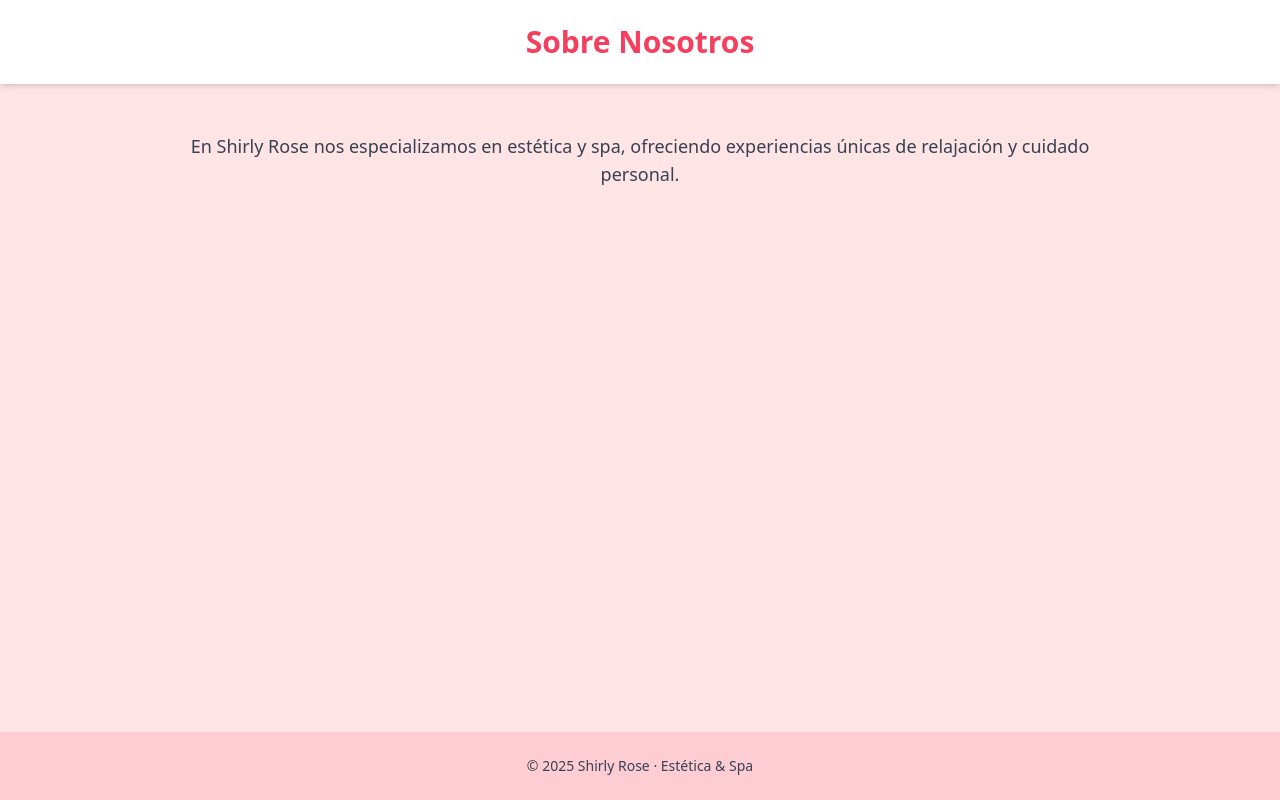
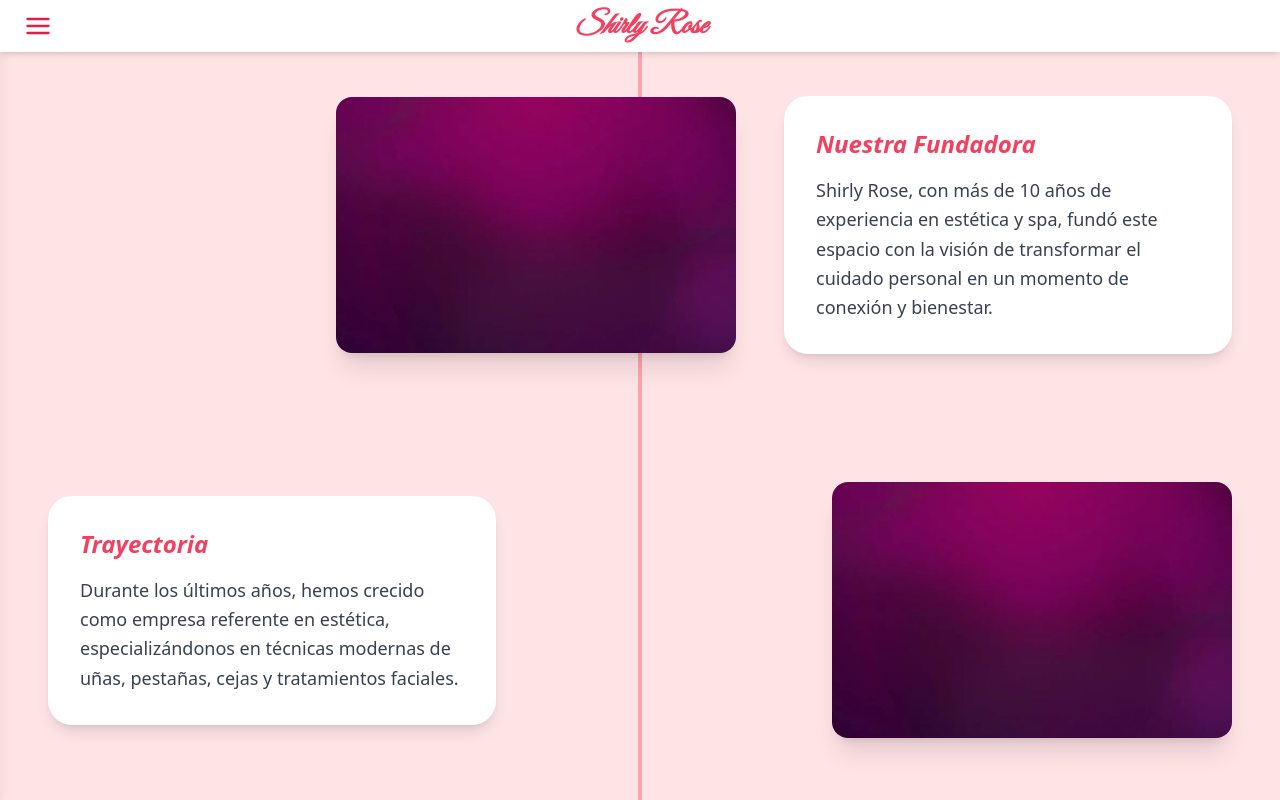
Before and after one commit to MiggFk/ShirlyRoseProyect, a React (Create React App) app in the folder frontend/: page /about in a window 1280 px wide. Shown: the top 800 px of the page. Built offline with nearby package versions, Linux system fonts and the light colour scheme.

Commit message:
gracias dios por darme lo q me toca, me regalaste el carro el reloj y tmb la ropa

```diff
--- a/frontend/package.json
+++ b/frontend/package.json
@@ -9,6 +9,7 @@
     "@testing-library/user-event": "^13.5.0",
     "axios": "^1.10.0",
     "formik": "^2.4.6",
+    "framer-motion": "^12.23.14",
     "react": "^19.1.0",
     "react-dom": "^19.1.0",
     "react-icons": "^5.5.0",
--- a/frontend/src/pages/About.jsx
+++ b/frontend/src/pages/About.jsx
@@ -1,18 +1,126 @@
+import { useState } from "react";
+import { Link } from "react-router-dom";
+import { FiMenu, FiX } from "react-icons/fi";
+import { motion } from "framer-motion";
+
+import founderImg from "../assets/images/SinFoto.jpg";
+import trayectoriaImg from "../assets/images/SinFoto.jpg";
+import empresaImg from "../assets/images/SinFoto.jpg";
+import publicoImg from "../assets/images/SinFoto.jpg";
+
 export default function About() {
+  const [menuOpen, setMenuOpen] = useState(false);
+
+  const sections = [
+    {
+      title: "Nuestra Fundadora",
+      text: "Shirly Rose, con más de 10 años de experiencia en estética y spa, fundó este espacio con la visión de transformar el cuidado personal en un momento de conexión y bienestar.",
+      image: founderImg,
+      side: "left",
+    },
+    {
+      title: "Trayectoria",
+      text: "Durante los últimos años, hemos crecido como empresa referente en estética, especializándonos en técnicas modernas de uñas, pestañas, cejas y tratamientos faciales.",
+      image: trayectoriaImg,
+      side: "right",
+    },
+    {
+      title: "Sobre la Empresa",
+      text: "Shirly Rose · Estética & Spa nace para ofrecer un servicio personalizado, donde cada detalle cuenta para brindar experiencias únicas de relajación y belleza.",
+      image: empresaImg,
+      side: "left",
+    },
+    {
+      title: "Enfoque hacia el Público",
+      text: "Nos enfocamos en resaltar la belleza natural de cada persona, ofreciendo servicios innovadores con productos de alta calidad y un ambiente de confianza.",
+      image: publicoImg,
+      side: "right",
+    },
+  ];
+
   return (
     <div className="min-h-screen flex flex-col bg-rose-100">
-      {/* Header */}
-      <header className="p-6 bg-white shadow-md">
-        <h1 className="text-3xl font-bold text-center text-rose-500">
-          Sobre Nosotros
+      {/* Header fijo */}
+      <header className="fixed top-0 left-0 w-full bg-white shadow-md z-50 flex items-center px-6 py-3">
+        {/* Botón menú hamburguesa */}
+        <button
+          onClick={() => setMenuOpen(!menuOpen)}
+          className="text-rose-600 hover:text-rose-800 transition"
+          aria-label={menuOpen ? "Cerrar menú" : "Abrir menú"}
+        >
+          {menuOpen ? <FiX size={28} /> : <FiMenu size={28} />}
+        </button>
+
+        {/* Título centrado */}
+        <h1
+          className="absolute left-1/2 transform -translate-x-1/2 text-4xl md:text-3xl font-extrabold text-rose-500 italic"
+          style={{ fontFamily: "'Great Vibes', cursive" }}
+        >
+          Shirly Rose
         </h1>
       </header>
 
-      {/* Contenido */}
-      <main className="flex-grow py-12 px-6 max-w-5xl mx-auto">
-        <p className="text-center text-gray-700 text-lg">
-          En Shirly Rose nos especializamos en estética y spa, ofreciendo experiencias únicas de relajación y cuidado personal.
-        </p>
+      {/* Menú lateral */}
+      <nav
+        className={`fixed top-0 left-0 h-full w-64 bg-white shadow-lg z-40 p-6 flex flex-col gap-6 transform transition-transform duration-300 ${
+          menuOpen ? "translate-x-0" : "-translate-x-full"
+        }`}
+      >
+        <Link to="/" className="text-rose-600 font-medium hover:text-rose-800" onClick={() => setMenuOpen(false)}>Inicio</Link>
+        <Link to="/services" className="text-rose-600 font-medium hover:text-rose-800" onClick={() => setMenuOpen(false)}>Servicios</Link>
+        <Link to="/about" className="text-rose-600 font-medium hover:text-rose-800" onClick={() => setMenuOpen(false)}>Nosotros</Link>
+        <Link to="/contact" className="text-rose-600 font-medium hover:text-rose-800" onClick={() => setMenuOpen(false)}>Contacto</Link>
+      </nav>
+
+      {/* Overlay semi-transparente */}
+      {menuOpen && (
+        <button
+          onClick={() => setMenuOpen(false)}
+          className="fixed top-0 left-0 w-full h-full bg-black/20 z-30"
+          aria-hidden="true"
+        />
+      )}
+
+      {/* Contenido principal */}
+      <main className="flex-grow py-24 px-4 md:px-12 relative">
+        {/* Línea central */}
+        <div className="absolute top-0 left-1/2 transform -translate-x-1/2 w-1 bg-rose-300 h-full rounded"></div>
+
+        <div className="space-y-32 relative">
+          {sections.map((section, index) => (
+            <motion.div
+              key={index}
+              className={`flex flex-col md:flex-row items-center gap-12 ${
+                section.side === "left"
+                  ? "md:justify-start"
+                  : "md:flex-row-reverse md:justify-end"
+              }`}
+              initial={{ opacity: 0, y: 80 }}
+              whileInView={{ opacity: 1, y: 0 }}
+              transition={{ duration: 0.8 }}
+              viewport={{ once: true }}
+            >
+              {/* Imagen */}
+              <div className="flex-1 flex justify-center md:justify-end">
+                <img
+                  src={section.image}
+                  alt={section.title}
+                  className="w-[400px] h-64 object-cover rounded-2xl shadow-xl"
+                />
+              </div>
+
+              {/* Texto */}
+              <div className="flex-1 bg-white p-6 md:p-8 rounded-3xl shadow-lg max-w-md">
+                <h2 className="text-2xl font-bold text-rose-500 mb-4 italic">
+                  {section.title}
+                </h2>
+                <p className="text-gray-700 text-lg leading-relaxed">
+                  {section.text}
+                </p>
+              </div>
+            </motion.div>
+          ))}
+        </div>
       </main>
 
       {/* Footer */}
--- a/frontend/src/pages/Login.jsx
+++ b/frontend/src/pages/Login.jsx
@@ -1,7 +1,6 @@
 import { useState } from "react";
 import { useNavigate, Link } from "react-router-dom";
 import axios from "axios";
-import Logo from "../components/Logo";
 import { FiHome } from "react-icons/fi"; // 👈 importamos el icono
 
 export default function Login() {
@@ -43,8 +42,6 @@ export default function Login() {
         <h2 className="text-3xl font-bold text-center mb-6 text-rose-600 drop-shadow-sm">
           Inicia sesión
         </h2>
-
-        <Logo size="h-20 w-20" />
 
         {error && (
           <div className="bg-rose-200 text-rose-700 p-3 rounded-lg mb-4 text-center text-sm font-medium">
--- a/frontend/src/pages/Register.jsx
+++ b/frontend/src/pages/Register.jsx
@@ -1,7 +1,6 @@
 import { useState } from "react";
 import { Link, useNavigate } from "react-router-dom";
 import axios from "axios";
-import Logo from "../components/Logo";
 import { FiHome } from "react-icons/fi"; // ✅ Importar icono de Home
 
 export default function Register() {
@@ -46,8 +45,6 @@ export default function Register() {
         <h2 className="text-3xl font-bold text-center text-rose-600 mb-6 drop-shadow-sm">
           Crear cuenta
         </h2>
-
-        <Logo size="h-20 w-20" />
 
         {error && (
           <p className="bg-rose-200 text-rose-700 p-3 rounded-lg mb-4 text-center text-sm font-medium">
```
Also changed, not shown: 1 other file (tests, documents, lock files or other folders).
